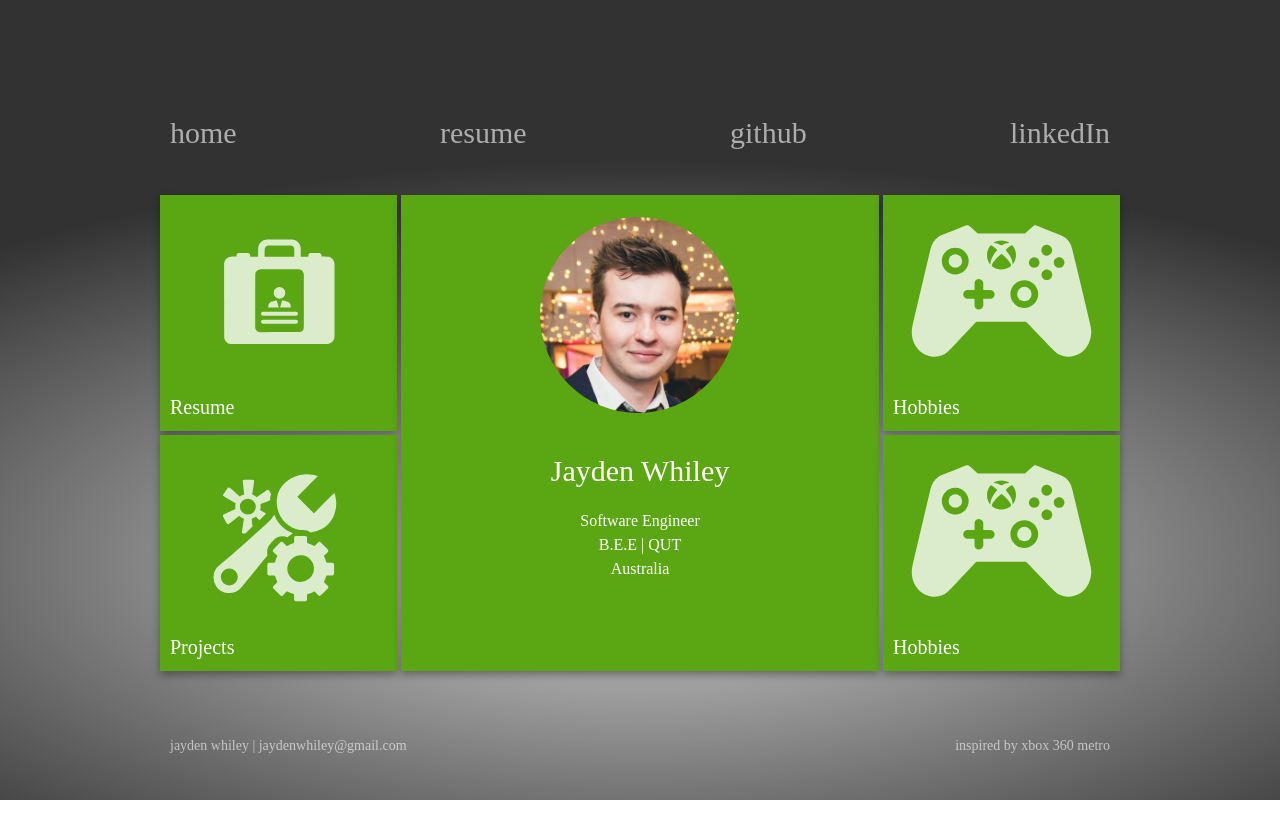
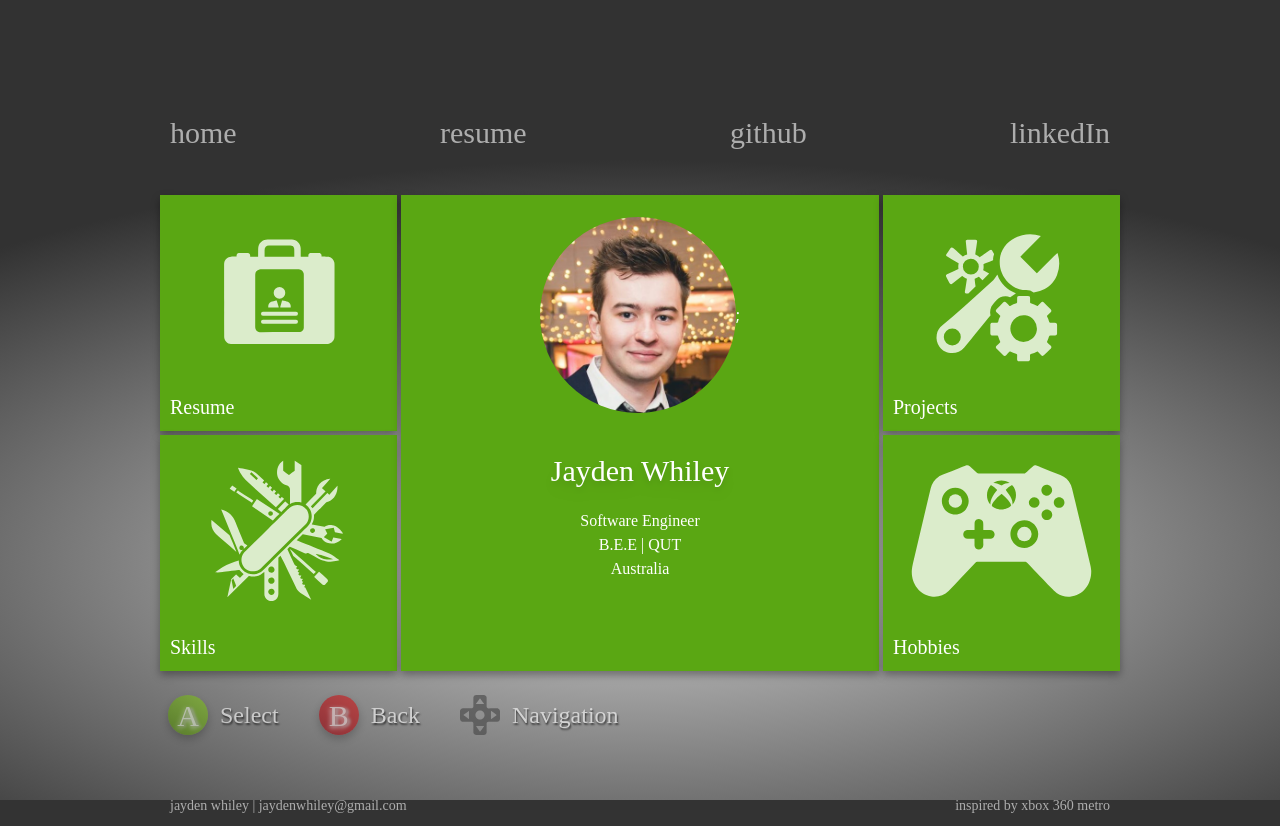
Before and after one commit to JaydenWhiley/ReactPortfolio, a React (Vite) app: page / in a window 1280 px wide. Before the commit the page ends 800 px from the top, so only its background shows below. Built offline with nearby package versions, Linux system fonts and the light colour scheme; a web font is replaced by a local one.

Commit message:
Adding DPad and skills

```diff
--- a/src/Components/Button.tsx
+++ b/src/Components/Button.tsx
@@ -1,12 +1,26 @@
-export default () => {
+import styled from "@emotion/styled";
+
+interface IProps {
+  Variant?: "Green" | "Red";
+}
+
+const RedGradient = "linear-gradient(214deg, rgb(212 23 23), rgb(152 0 10))";
+const GreenGradient = "linear-gradient(214deg, rgb(131, 198, 29), rgb(76 133 0))";
+
+export default ({ children, Variant }: React.PropsWithChildren<IProps>) => {
   return (
-    <div
-      style={{
-        background: "linear-gradient(214deg, rgb(131, 198, 29), rgb(76 133 0))",
-        height: 50,
-        width: 50,
-        borderRadius: 25,
-        boxShadow: "0px 4px 8px rgba(0, 0, 0, 0.35)",
-      }}></div>
+    <ButtonContainer style={{ background: Variant == "Red" ? RedGradient : GreenGradient }}>
+      <div className="flex justify-center items-center" style={{ position: "absolute", top: 1, left: 0, width: 40, height: 40 }}>
+        {children}
+      </div>
+    </ButtonContainer>
   );
 };
+
+const ButtonContainer = styled.div({
+  height: 40,
+  width: 40,
+  borderRadius: 20,
+  boxShadow: "0px 4px 8px rgba(0, 0, 0, 0.35)",
+  position: "relative",
+});
--- /dev/null
+++ b/src/Components/Controls.tsx
@@ -0,0 +1,48 @@
+import styled from "@emotion/styled";
+import Button from "./Button";
+import { TextBody } from "./Typography";
+import NavigationIcon from "../icons/DPadIcon.svg?react";
+
+export default () => {
+  return (
+    <div className="ml-2 mt-5 flex flex-row">
+      <HoverButton className="flex flex-row mr-10">
+        <Button>
+          <TextBody style={{ opacity: 0.8, textShadow: "rgb(187, 187, 187) 3px 1px 3px, rgb(255, 255, 255) -1px 2px 5px" }} className="text-3xl">
+            A
+          </TextBody>
+        </Button>
+        <div className="ml-3 flex flex-col justify-center" style={{ textShadow: "1px 2px 2px black" }}>
+          <TextBody className="text-2xl">Select</TextBody>
+        </div>
+      </HoverButton>
+      <HoverButton className="flex flex-row mr-10">
+        <Button Variant="Red">
+          <TextBody style={{ opacity: 0.8, textShadow: "rgb(187, 187, 187) 3px 1px 3px, rgb(255, 255, 255) -1px 2px 5px" }} className="text-3xl">
+            B
+          </TextBody>
+        </Button>
+        <div className="ml-3 flex flex-col justify-center" style={{ textShadow: "1px 2px 2px black" }}>
+          <TextBody className="text-2xl">Back</TextBody>
+        </div>
+      </HoverButton>
+      <HoverButton className="flex flex-row">
+        <NavigationIcon style={{ width: 40, height: 40 }} />
+        <div className="ml-3 flex flex-col justify-center" style={{ textShadow: "1px 2px 2px black" }}>
+          <TextBody className="text-2xl">Navigation</TextBody>
+        </div>
+      </HoverButton>
+    </div>
+  );
+};
+
+const HoverButton = styled.div({
+  opacity: 0.6,
+  "&:hover": {
+    opacity: 1,
+  },
+  transition: "transform 0.1s ease",
+  "&:active": {
+    transform: "scale(0.95)",
+  },
+});
--- a/src/Components/DashCard.tsx
+++ b/src/Components/DashCard.tsx
@@ -2,6 +2,8 @@ import styled from "@emotion/styled";
 import ProjectsIcon from "../icons/ProjectsIcon.svg?react";
 import ResumeIcon from "../icons/ResumeIcon.svg?react";
 import XboxIcon from "../icons/XboxLogo.svg?react";
+import SkillsIcon from "../icons/SkillsIcon.svg?react";
+
 import Typography, { TextBody } from "./Typography";
 import Profile from "../images/profile";
 
@@ -14,8 +16,8 @@ export default () => (
           <TextBody className="p-2 text-xl">Resume</TextBody>
         </DashSquare>
         <DashSquare className="flex flex-col col-start-1 col-end-2 row-start-2 row-end-3">
-          <ProjectsIcon title="Projects" />
-          <TextBody className="p-2 text-xl">Projects</TextBody>
+          <SkillsIcon title="Skills" />
+          <TextBody className="p-2 text-xl">Skills</TextBody>
         </DashSquare>
 
         <DashSquare className="col-start-2 col-end-4 row-start-1 row-end-4 mb-1">
@@ -23,8 +25,8 @@ export default () => (
         </DashSquare>
 
         <DashSquare className="flex flex-col col-start-4 col-end-5 row-start-1 row-end-2">
-          <XboxIcon />
-          <TextBody className="p-2 text-xl">Hobbies</TextBody>
+          <ProjectsIcon title="Projects" />
+          <TextBody className="p-2 text-xl">Projects</TextBody>
         </DashSquare>
         <DashSquare className="flex flex-col col-start-4 col-end-5 row-start-2 row-end-3">
           <XboxIcon title="Hobbies" />
@@ -45,5 +47,7 @@ const DashSquare = styled.div({
   },
   "&:active": {
     opacity: 0.5,
+    transform: "scale(0.95)",
   },
+  transition: "transform 0.1s ease",
 });
--- a/src/images/Profile.tsx
+++ b/src/images/Profile.tsx
@@ -9,7 +9,7 @@ export default () => {
         <img src={ProfilePicture} className="max-w-full max-h-full rounded-full object-cover self-center" />;
       </div>
       <div className="p-5 flex flex-col justify-center items-center">
-        <TextBody className="text-3xl mb-5">Jayden Whiley</TextBody>
+        <TextBody className="text-3xl mb-5 drop-shadow-lg">Jayden Whiley</TextBody>
         <TextBody>Software Engineer</TextBody>
         <TextBody>B.E.E | QUT</TextBody>
         <TextBody>Australia</TextBody>
--- a/src/index.css
+++ b/src/index.css
@@ -8,6 +8,7 @@ body {
   padding: 0px;
   height: 100%;
   width: 100%;
+  background: #333333;
 }
 
 body {
--- a/src/main.tsx
+++ b/src/main.tsx
@@ -2,11 +2,11 @@ import React from "react";
 import ReactDOM from "react-dom/client";
 import "./index.css";
 import "./fonts/fonts.css";
-import Button from "./Components/Button";
 import DashCard from "./Components/DashCard";
 import DashContainer from "./Components/DashContainer";
 import Header from "./Components/Header";
-import Footer from "./Components/footer";
+import Footer from "./Components/PageFooter";
+import Controls from "./Components/Controls";
 
 ReactDOM.createRoot(document.getElementById("root")!).render(
   <React.StrictMode>
@@ -14,6 +14,7 @@ ReactDOM.createRoot(document.getElementById("root")!).render(
       <DashContainer>
         <Header />
         <DashCard />
+        <Controls />
         <Footer />
       </DashContainer>
     </>
```
Also changed, not shown: src/Components/PageFooter.tsx (renamed from src/Components/footer.tsx), src/icons/DPadIcon.svg (added), src/icons/SkillsIcon.svg (added).
